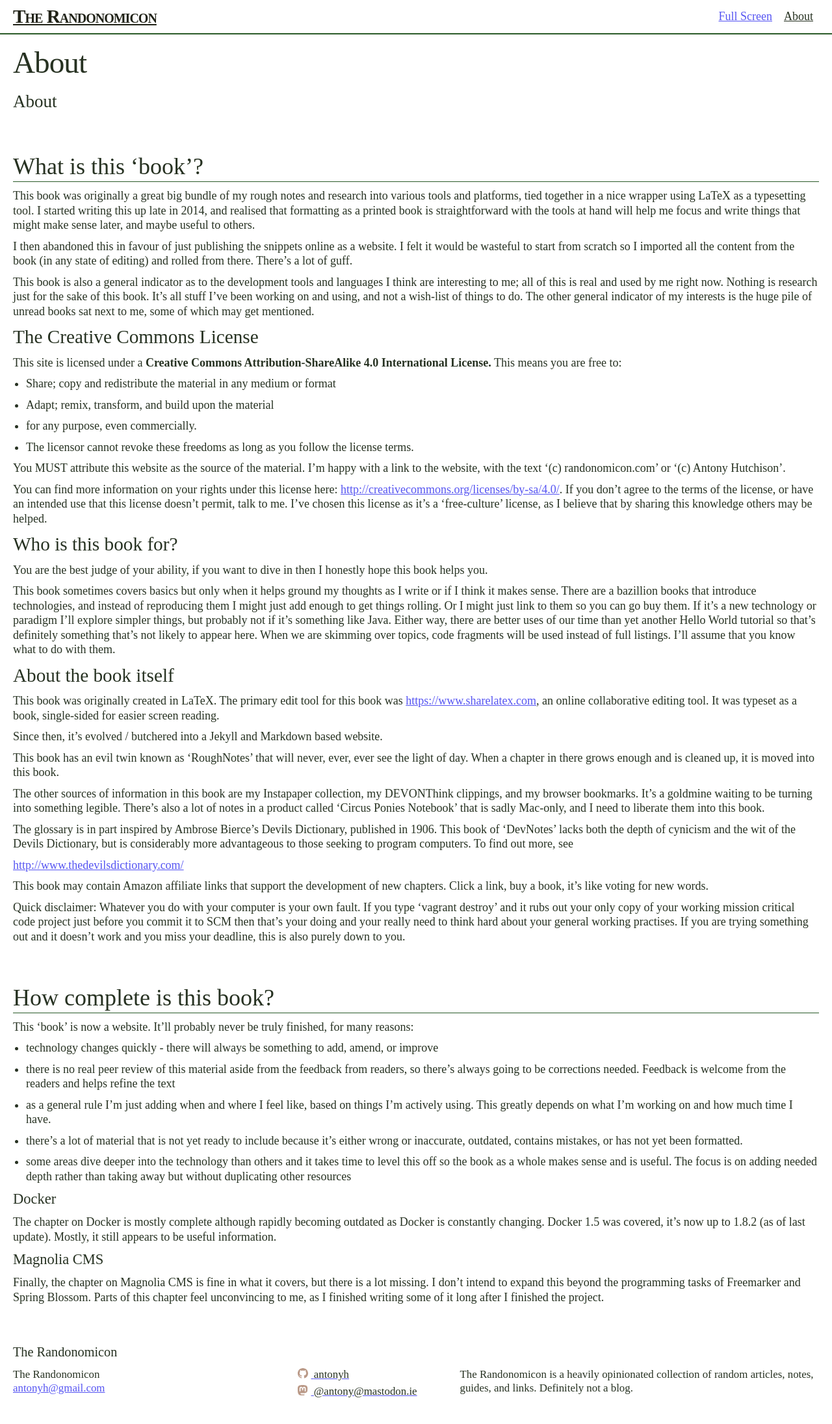
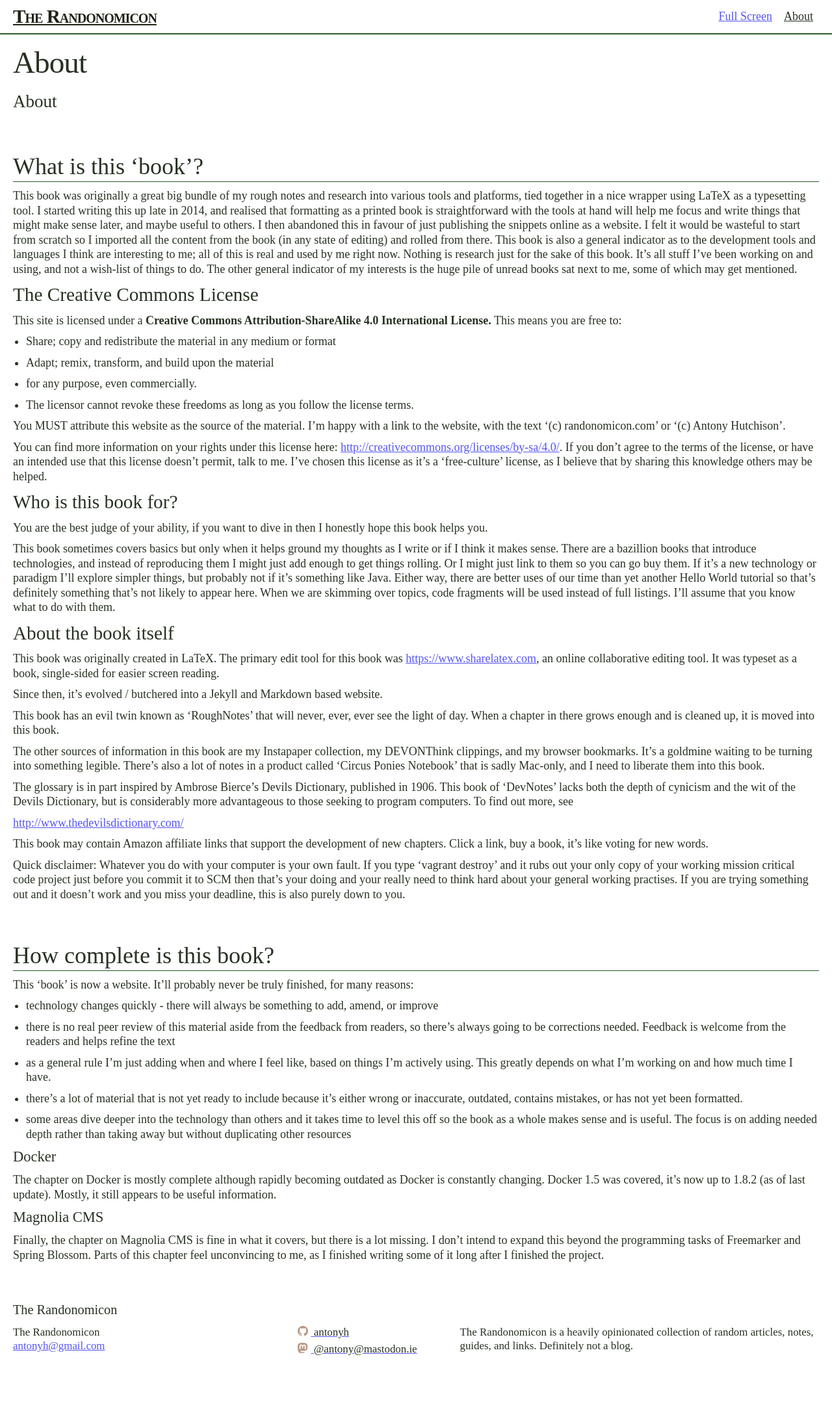
Before and after one commit to antonyh/randonomicon, a Jekyll site: the page built from about.md, in a window 1280 px wide. Shown: the whole page at 65% size. Built offline with Jekyll 4.4.1, drawn with Linux system fonts in a browser that asks for light colours; after the commit the page ends 2126 px from its top, so only the background shows below that.

Commit message:
Removed Reddit and Twitter. Minor text amends and corrections to css.

```diff
--- a/BingSiteAuth.xml
+++ /dev/null
@@ -1,4 +0,0 @@
-<?xml version="1.0"?>
-<users>
-	<user>B1492C60B19EE3D5A44B413325467371</user>
-</users>
--- a/Gemfile
+++ b/Gemfile
@@ -9,7 +9,7 @@ source "https://rubygems.org"
 # This will help ensure the proper Jekyll version is running.
 # Happy Jekylling!
 
-gem "jekyll"
+#gem "jekyll"
 
 # This is the default theme for new Jekyll sites. You may change this to anything you like.
 gem "minima", "~> 2.0"
--- a/_includes/sharing.html
+++ b/_includes/sharing.html
@@ -13,12 +13,6 @@
         <span class="fa fa-linkedin share-button"> <span class="share-text">LinkedIn</span></span>
     </a>
     <a class="sharing-buttons"
-       href="http://www.reddit.com/submit?url={{ page.url | absolute_url }}"
-       onclick="window.open(this.href, 'pop-up', 'left=20,top=20,width=900,height=500,toolbar=1,resizable=0'); return false;"
-       title="Share on Reddit">
-        <span class="fa fa-reddit share-button"> <span class="share-text">Reddit</span></span>
-    </a>
-    <a class="sharing-buttons"
        href="mailto:?subject={{ page.title | escape }}&amp;body=Check out this site {{ page.url | absolute_url }}"
        title="Share via Email">
         <span class="fa fa-envelope share-button"> <span class="share-text">Email</span></span>
--- a/_posts/2020-08-13-css-typography.markdown
+++ b/_posts/2020-08-13-css-typography.markdown
@@ -31,7 +31,7 @@ For typography kerning is important. Controlling the spacing between letters mak
 
 ## Text contrast
 
-For general text there should be enough contrast to read it, obviously. This has nothing to do with accessibility per se but is basic common sense. Why would you write something then make it hard to read.
+For general text there should be enough contrast to read it, obviously. This has nothing to do with accessibility per se but is basic common sense. Why would you write something then make it hard to read?
 
 There are contrast guidelines published by the WCAG which should be adhered to. Mostly though, dark text on light/white background is the right option.
 
--- a/_sass/minima/_layout.scss
+++ b/_sass/minima/_layout.scss
@@ -204,16 +204,15 @@
 
   > li {
     display: block;
-    margin: 0.555em;
-    padding: 0.777em 0.777em;
+    margin: 10px;
+    padding: 0.6em 2px;
     text-align: center;
     color: darken($brand-color, 30%);
     background-color: transparent;
     border-radius: 12px;
-    transition: background-color 0.5s ease, color 1s ease;
     @include media-query($on-laptop) {
-      padding: 0;
-      padding-bottom: 1em;
+      padding: 0 0 1em;
+      border: 0;
     }
 
     > a {
@@ -227,16 +226,17 @@
   }
 
   > li:hover {
-    color: lighten($brand-color, 50%);
-    background-color: $brand-highlight-colour;
-
+    background-color: darken($brand-color, 20%);
+    @include media-query($on-laptop) {
+      background-color: transparent;
+    }
+    color: darken($brand-highlight-colour, 50%);
     > span a {
-      color: lighten($brand-color, 50%);
+      color: darken($brand-highlight-colour, 50%);
       text-decoration: none;
-      transition: 1s;
 
       > .post-snippet {
-        color: lighten($brand-color, 50%);
+        color: darken($brand-color, 20%);
       }
     }
 
@@ -248,16 +248,16 @@
 
 .post-meta {
   font-size: $small-font-size;
-  color: lighten($grey-color, 30%);
   display: none;
 }
 
 .post-link {
   display: block;
+  padding: 10px;
   @include relative-font-size(1.3);
   color: darken($brand-color, 50%);
   text-align: left;
-  font-weight: bold;
+  font-weight: normal;
   text-decoration: none;
   @include media-query($on-laptop) {
     background-color: darken($brand-color, 10%);
@@ -285,6 +285,10 @@
   display: inline;
   vertical-align: top;
   text-shadow: lighten($brand-highlight-colour, 10%) 2px 2px;
+  @include media-query($on-laptop) {
+    color: darken($brand-highlight-colour, 50%);
+    background-color: transparent;
+  }
 }
 
 .post-icons:hover {
@@ -344,8 +348,8 @@
  * homepage Wrapper
  */
 .home {
-  padding-right: $spacing-unit;
-  padding-left: $spacing-unit*4;
+  padding-right: $spacing-unit*4;
+  padding-left: $spacing-unit;
   @include media-query($on-laptop) {
     padding: 0;
     margin: 0;
--- a/_sass/sharing.scss
+++ b/_sass/sharing.scss
@@ -35,23 +35,6 @@
   background-color: #3b5998;
 }
 
-/* Twitter button */
-.fa-twitter {
-  color: #55acee;
-}
-.fa-twitter:hover {
-  background-color: #55acee;
-}
-
-
-/* Reddit button */
-.fa-reddit {
-  color: #ff4500;
-}
-.fa-reddit:hover {
-  background-color: #ff4500;
-}
-
 /* LinkedIn button */
 .fa-linkedin {
   color: #007bb5;
--- a/about.md
+++ b/about.md
@@ -3,32 +3,27 @@ layout: page
 title: About
 permalink: /about/
 ---
+
 About
 =====
 
 What is this 'book'?
 ------------------
 
-This book was originally a great big bundle of my rough notes and research
-into various tools and platforms, tied together in a nice wrapper using
-LaTeX as a
-typesetting tool. I started writing this up late in 2014, and realised
-that formatting as a printed book is straightforward with the tools at
-hand will help me focus and write things that might make sense later,
-and maybe useful to others.
-
-I then abandoned this in favour of just publishing the snippets online
-as a website. I felt it would be wasteful to start from scratch so I
-imported all the content from the book (in any state of editing) and rolled
-from there. There's a lot of guff.
-
-This book is also a general indicator as to the development tools and
-languages I think are interesting to me; all of this is real and used by
-me right now. Nothing is research just for the sake of this book. It's
-all stuff I've been working on and using, and not a wish-list of things
-to do. The other general indicator of my interests is the huge pile of
-unread books sat next to me, some of which may get mentioned.
-
+This book was originally a great big bundle of my rough notes and research into
+various tools and platforms, tied together in a nice wrapper using LaTeX as a
+typesetting tool. I started writing this up late in 2014, and realised that
+formatting as a printed book is straightforward with the tools at hand will help
+me focus and write things that might make sense later, and maybe useful to
+others. I then abandoned this in favour of just publishing the snippets online
+as a website. I felt it would be wasteful to start from scratch so I imported
+all the content from the book (in any state of editing) and rolled from there.
+This book is also a general indicator as to the development tools and languages
+I think are interesting to me; all of this is real and used by me right now.
+Nothing is research just for the sake of this book. It's all stuff I've been
+working on and using, and not a wish-list of things to do. The other general
+indicator of my interests is the huge pile of unread books sat next to me, some
+of which may get mentioned.
 
 ### The Creative Commons License
 
```
Also changed, not shown: other parts of about.md (+71 -77 lines), .github/FUNDING.yml, Gemfile.lock, README.md, assets/minima-social-icons.svg, 3 other files.
